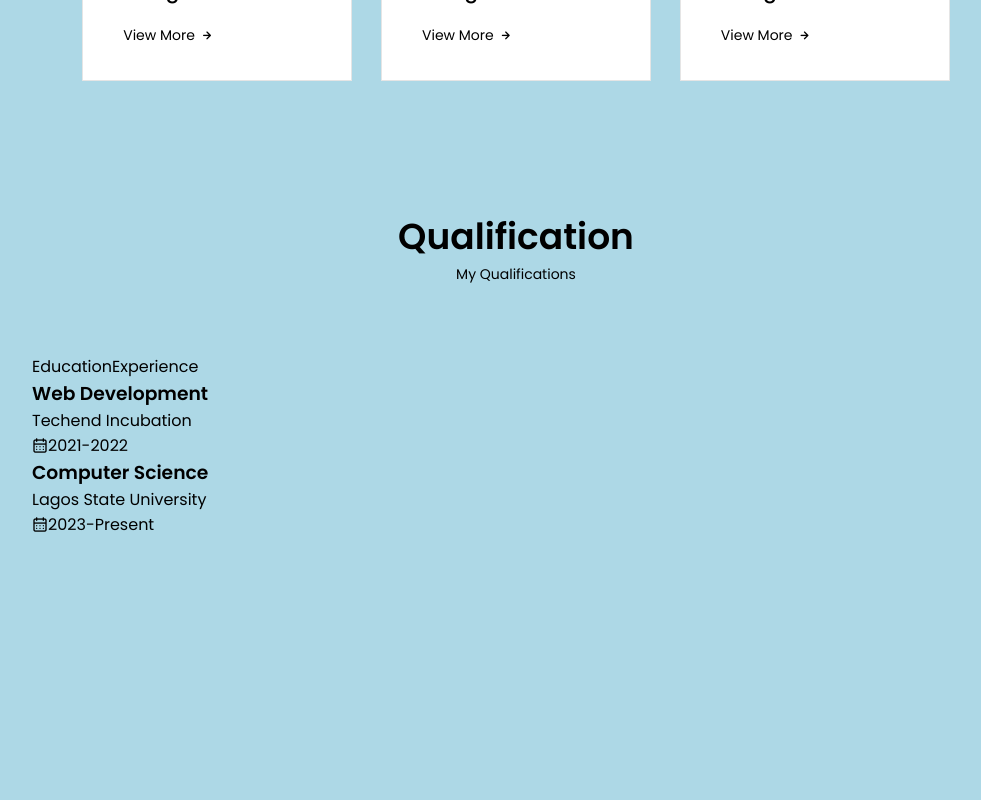
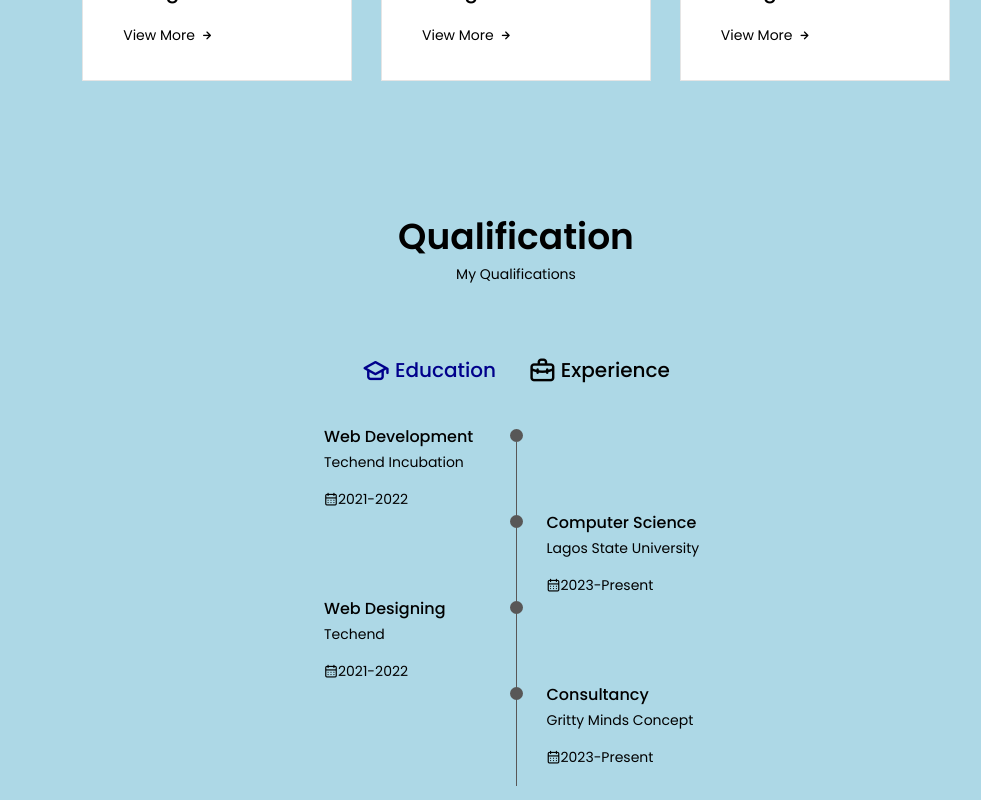
Before and after one commit to tarrmmy/Personal-Portfolio, a React (Create React App) app: page / in a window 1280 px wide. Shown: the part 2471-3271 px from the top of the page, without its empty margins (124-1105 px from the left). Before the commit the page ends 3040 px from the top, so only its background shows below. Built offline with nearby package versions, Linux system fonts and the light colour scheme.

Commit message:
Qualifications page completed

```diff
--- a/src/components/qualification/Qualification.jsx
+++ b/src/components/qualification/Qualification.jsx
@@ -1,7 +1,13 @@
-import React from 'react'
+import React, { useState} from 'react'
 import './qualification.css'
 
 const Qualification = () => {
+
+    const [toggleState, setToggleState] = useState (1);
+
+    const toggleTab = (index) => {
+        setToggleState(index);
+    }
   return (
     <section className="qualification section">
         <h2 className="section__title">Qualification</h2>
@@ -9,19 +15,39 @@
 
         <div className="qualification__container container">
             <div className="qualification__tabs">
-                <div className="qualification__button button--flex">
-                    <i className="uil uil-qualification-graduation-cap qualification__icon"></i>
+                <div
+                    className={
+                        toggleState === 1
+                            ? "qualification__button qualification__active button--flex"
+                            : "qualification__button button--flex"
+                    }
+                    onClick={() => toggleTab(1)}
+                >
+                    <i className="uil uil-graduation-cap qualification__icon"></i>
                     Education
                 </div>
 
-                <div className="qualification__button button--flex">
-                    <i className="uil uil-qualification-briefcase-alt qualification__icon"></i>
+                <div
+                    className={
+                        toggleState === 2
+                            ? "qualification__button qualification__active button--flex"
+                            : "qualification__button button--flex"
+                    }
+                    onClick={() => toggleTab(2)}
+                >
+                    <i className="uil uil-briefcase-alt qualification__icon"></i>
                     Experience
                 </div>
             </div>
 
             <div className="qualification__sections">
-                <div className="qualification__content">
+                <div
+                    className={
+                        toggleState === 1
+                            ? "qualification__content qualification__content-active"
+                            : "qualification__content "
+                    }
+                >
                     <div className="qualification__data">
                         <div>
                             <h3 className="qualification__title">Web Development</h3>
@@ -56,6 +82,119 @@
 
 
                     </div>
+
+                    <div className="qualification__data">
+                        <div>
+                            <h3 className="qualification__title">Web Designing</h3>
+                            <span className="qualification__subtitle">Techend</span>
+                            <div className="qualification__calendar">
+                                <i className="uil uil-calendar-alt"></i>
+                                2021-2022
+                            </div>
+                        </div>
+
+                        <div>
+                            <span className="qualification__rounder"></span>
+                            <span className="qualification__line"></span>
+                        </div>
+                    </div>
+
+                    <div className="qualification__data">
+                        <div></div>
+                        <div>
+                            <span className="qualification__rounder"></span>
+                            <span className="qualification__line"></span>
+                        </div>
+
+                        <div>
+                            <h3 className="qualification__title">Consultancy</h3>
+                            <span className="qualification__subtitle">  Gritty Minds Concept</span>
+                            <div className="qualification__calendar">
+                                <i className="uil uil-calendar-alt"></i>
+                                2023-Present
+                            </div>
+                        </div>
+
+
+                    </div>
+                </div>
+
+                <div
+                    className={
+                        toggleState === 2
+                            ? "qualification__content qualification__content-active"
+                            : "qualification__content "
+                    }
+                >
+                    <div className="qualification__data">
+                        <div>
+                            <h3 className="qualification__title">Web Development</h3>
+                            <span className="qualification__subtitle">Techend Incubation</span>
+                            <div className="qualification__calendar">
+                                <i className="uil uil-calendar-alt"></i>
+                                2021-2022
+                            </div>
+                        </div>
+
+                        <div>
+                            <span className="qualification__rounder"></span>
+                            <span className="qualification__line"></span>
+                        </div>
+                    </div>
+
+                    <div className="qualification__data">
+                        <div></div>
+                        <div>
+                            <span className="qualification__rounder"></span>
+                            <span className="qualification__line"></span>
+                        </div>
+
+                        <div>
+                            <h3 className="qualification__title">Computer Science</h3>
+                            <span className="qualification__subtitle">Lagos State University</span>
+                            <div className="qualification__calendar">
+                                <i className="uil uil-calendar-alt"></i>
+                                2023-Present
+                            </div>
+                        </div>
+
+
+                    </div>
+
+                    <div className="qualification__data">
+                        <div>
+                            <h3 className="qualification__title">Web Designing</h3>
+                            <span className="qualification__subtitle">Techend</span>
+                            <div className="qualification__calendar">
+                                <i className="uil uil-calendar-alt"></i>
+                                2021-2022
+                            </div>
+                        </div>
+
+                        <div>
+                            <span className="qualification__rounder"></span>
+                            <span className="qualification__line"></span>
+                        </div>
+                    </div>
+
+                    {/* <div className="qualification__data">
+                        <div></div>
+                        <div>
+                            <span className="qualification__rounder"></span>
+                            <span className="qualification__line"></span>
+                        </div>
+
+                        <div>
+                            <h3 className="qualification__title">Consultancy</h3>
+                            <span className="qualification__subtitle">  Gritty Minds Concept</span>
+                            <div className="qualification__calendar">
+                                <i className="uil uil-calendar-alt"></i>
+                                2023-Present
+                            </div>
+                        </div>
+
+
+                    </div> */}
                 </div>
             </div>
         </div>
--- a/src/components/qualification/qualification.css
+++ b/src/components/qualification/qualification.css
@@ -0,0 +1,112 @@
+.qualification__container {
+    max-width: 768px;
+}
+.qualification__tabs {
+    display: flex;
+    justify-content: center;
+    margin-bottom: var(--mb-2);
+}
+
+.qualification__button {
+    font-size: var(--h3-font-size);
+    font-weight: var(--font-medium);
+    color: var(--title-color);
+    margin: 0 var(--mb-1);
+    cursor: pointer;
+}
+
+.qualification__button:hover {
+    color: var(--title-color-dark);
+}
+
+.qualification__icon {
+    font-size: 1.8rem;
+    margin-right: var(--mb-0-25);
+}
+
+.qualification__active {
+    color: var(--title-color-dark);
+}
+
+.qualification__sections {
+    display: grid;
+    grid-template-columns: 0.5fr;
+    justify-content: center;
+}
+
+.qualification__content {
+    display: none;
+}
+
+.qualification__content-active {
+    display: block;
+}
+
+.qualification__data {
+    display: grid;
+    grid-template-columns: 1fr max-content 1fr;
+    column-gap: 1.5rem;
+}
+
+.qualification__title {
+    font-size: var(--normal-font-size);
+    font-weight: var(--font-medium);
+}
+
+.qualification__subtitle {
+    display: inline-block;
+    font-size: var(--small-font-size);
+    margin-bottom: var(--mb-1);
+}
+
+.qualification__calendar {
+    font-size: var(--small-font-size);
+}
+
+.qualification__rounder {
+    display: inline-block;
+    width: 13px;
+    height: 13px;
+    background-color: rgb(88, 87, 87);
+    border-radius: 50%;
+}
+
+.qualification__line {
+    display: block;
+    width: 1px;
+    height: 100%;
+    background-color: rgb(88, 87, 87);
+    transform: translate(6px, -7px);
+}
+
+
+/* =====================BREAKPOINTS===================== */
+@media screen and (max-width:992px) {
+    .qualification__container {
+        margin-left: auto;
+        margin-right: auto;
+    }
+  }
+
+  @media screen and (max-width:768px) {
+    .qualification__container {
+        margin-left: var(--mb-1-5);
+        margin-right: var(--mb-1-5);
+    }
+  }
+
+  @media screen and (max-width:576px) {
+    .qualification__sections {
+        grid-template-columns: initial;
+    }
+
+    .qualification__button {
+        margin: 0 var(--mb-0-75);
+    }
+  }
+
+  @media screen and (max-width:350px) {
+    .qualification__data {
+        gap: 0.5rem;
+    }
+  }
```
